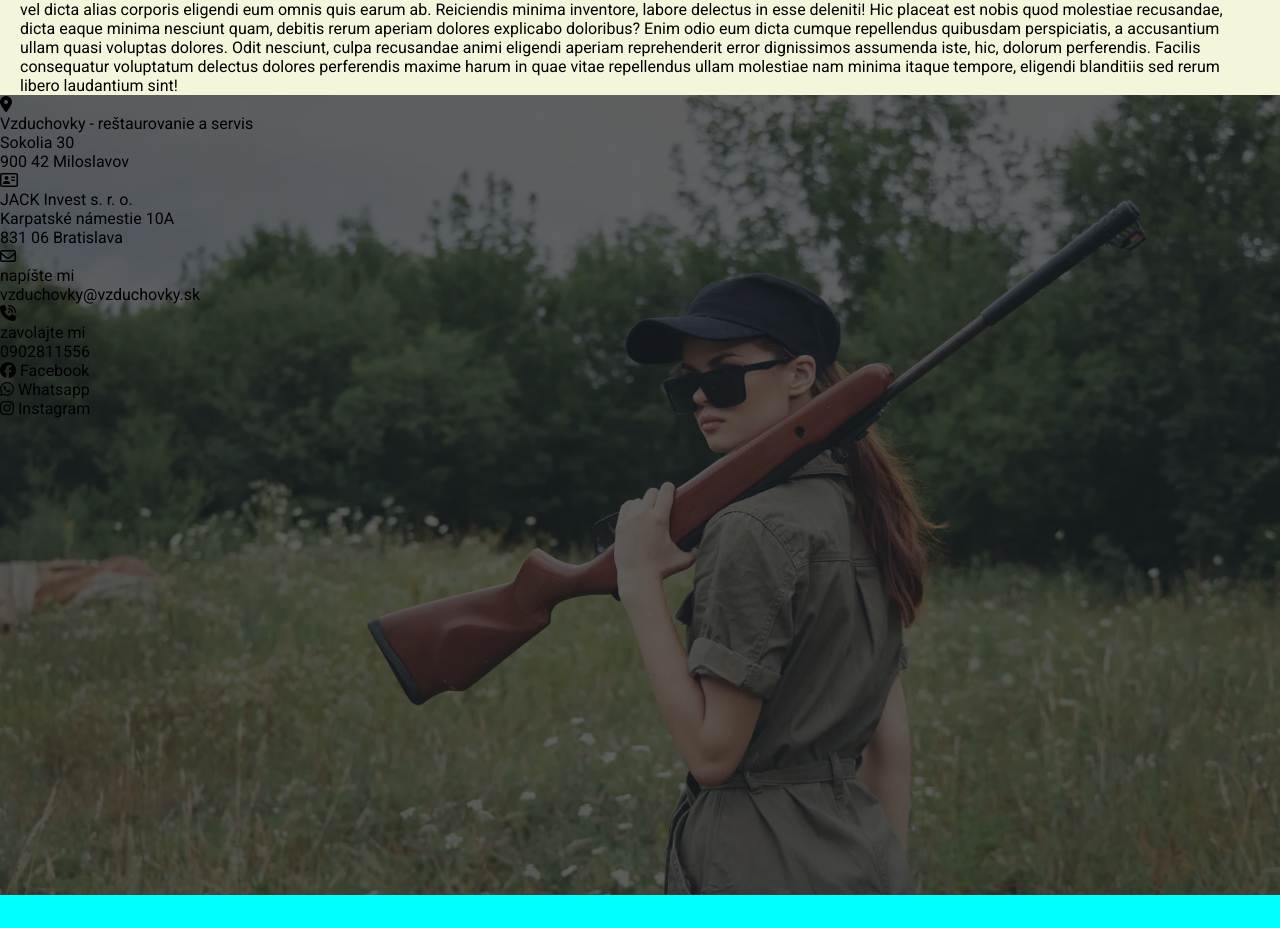
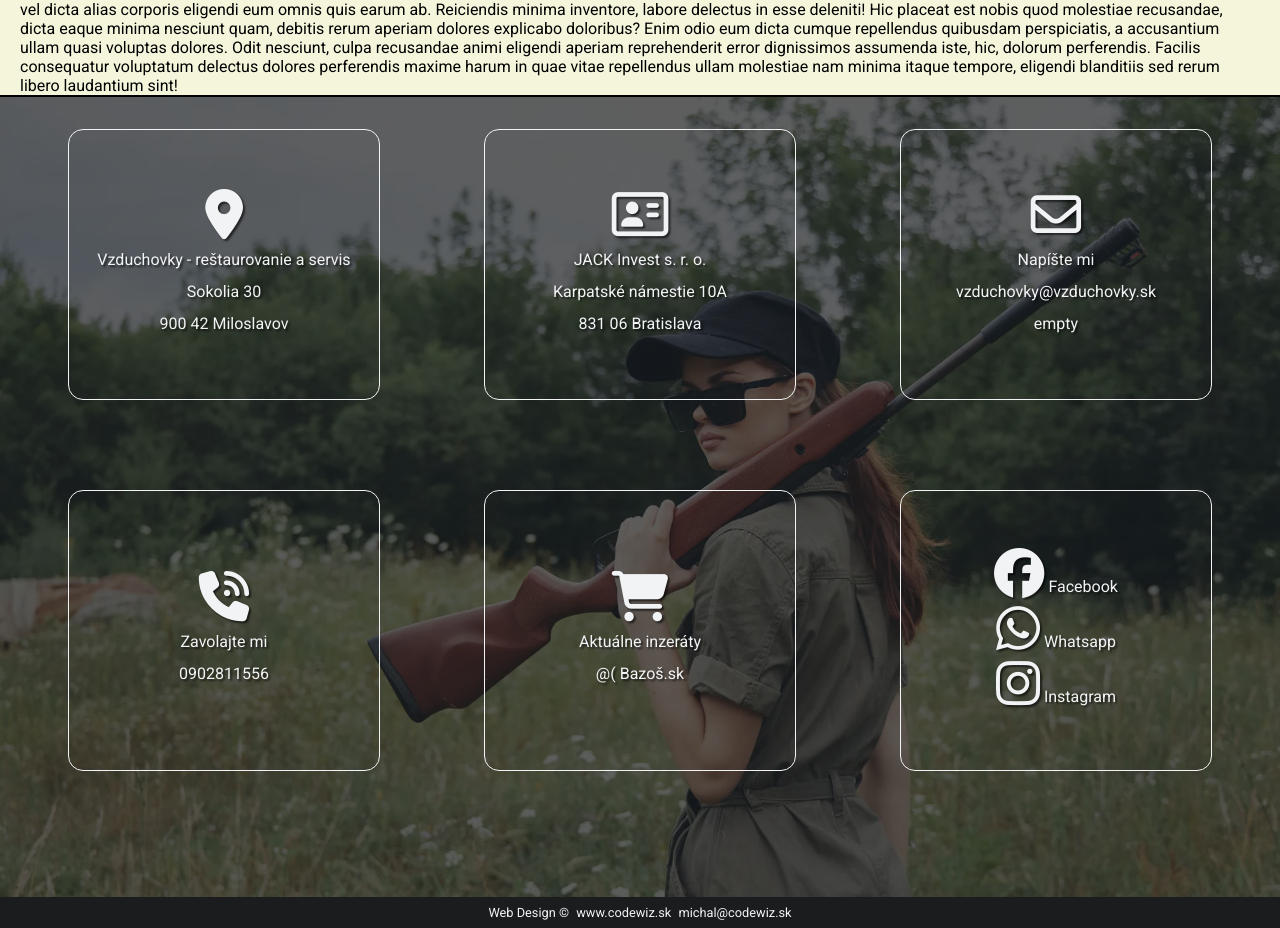
Before and after one commit to codewiz94/vzduchovky, a plain HTML site: page index.html in a window 1280 px wide. Shown: the part 1560-2488 px from the top of the page. Before the commit the page ends 2455 px from the top, so only its background shows below. Drawn offline with Linux system fonts and the light colour scheme.

Commit message:
spravil som footer a dal backdrop na header

```diff
--- a/index.html
+++ b/index.html
@@ -12,6 +12,7 @@
 </head>
 <body>
     <header>
+    <div class="header-filter">
         <nav class="top-nav">
             <ul class="top-menu">
                 <li><a href="">bla</a></li>
@@ -26,6 +27,7 @@
             <h2>reštaurovanie a servis</h2>
         </div>
         <img class="logo" src="./img/ost/logo-square.webp" alt="">
+    </div>
     </header>
     <main>
         <section>
@@ -36,45 +38,54 @@
     </main>
     <footer>
         <section>
-            <ul>
-                <li>
-                    <ul>
-                        <li><i class="fa-solid fa-location-dot"></i></li>
+            <ul class="bottom-menu">
+                <li class="bottom-menu-item">
+                    <ul class="item-list list-1">
+                        <li><i class="fa-solid fa-location-dot bm-icon"></i></li>
                         <li>Vzduchovky - reštaurovanie a servis</li>
                         <li>Sokolia 30</li>
                         <li>900 42 Miloslavov</li>
                     </ul>
                 </li>
-                <li>
-                    <ul>
-                        <li><i class="fa-regular fa-address-card"></i></li>
+                <li class="bottom-menu-item">
+                    <ul class="item-list list-2">
+                        <li><i class="fa-regular fa-address-card bm-icon"></i></li>
                         <li>JACK Invest s. r. o.</li>
                         <li>Karpatské námestie 10A</li>
                         <li>831 06 Bratislava</li>
                     </ul>
                 </li>
-                <li>
-                    <ul>
-                        <li><i class="fa-regular fa-envelope"></i></li>
-                        <li>napíšte mi</li>
+                <li class="bottom-menu-item">
+                    <ul class="item-list list-3">
+                        <li><i class="fa-regular fa-envelope bm-icon"></i></li>
+                        <li>Napíšte mi</li>
                         <li>vzduchovky@vzduchovky.sk</li>
+                        <li>empty</li>
                     </ul>
                 </li>
-                <li>
-                    <ul>
-                        <li><i class="fa-solid fa-phone-volume"></i></li>
-                        <li>zavolajte mi</li>
+                <li class="bottom-menu-item">
+                    <ul class="item-list list-4">
+                        <li><i class="fa-solid fa-phone-volume bm-icon"></i></li>
+                        <li>Zavolajte mi</li>
                         <li>0902811556</li>
                     </ul>
                 </li>
-                <li>
-                    <ul>
-                        <li><i class="fa-brands fa-facebook"></i> Facebook</li>
-                        <li><i class="fa-brands fa-whatsapp"></i> Whatsapp</li>
-                        <li><i class="fa-brands fa-instagram"></i> Instagram</li>
+                <li class="bottom-menu-item">
+                    <ul class="item-list list-5">
+                        <li><i class="fa-solid fa-cart-shopping bm-icon"></i></li>
+                        <li>Aktuálne inzeráty</li>
+                        <li>&#64;&#40; Bazoš.sk</li>
+                    </ul>
+                </li>
+                <li class="bottom-menu-item">
+                    <ul class="item-list list-6">
+                        <li><i class="fa-brands fa-facebook bm-icon"></i> Facebook</li>
+                        <li><i class="fa-brands fa-whatsapp bm-icon"></i> Whatsapp</li>
+                        <li><i class="fa-brands fa-instagram bm-icon"></i> Instagram</li>
                     </ul>
                 </li>
             </ul>
+            <div class="credits">Web Design © <a href="">www.codewiz.sk </a><a href="mailto:michal@codewiz.sk">michal@codewiz.sk</a></div>
         </section>
 
     </footer>
--- a/scss/_footer.scss
+++ b/scss/_footer.scss
@@ -2,6 +2,7 @@ footer {
     background: url(../img/footer/footer-bg-pc.webp) center no-repeat;
     background-size: cover;
     min-height: 100vh;
+    border-top: 2px solid;
 
     section {
         min-height: 100vh;
@@ -9,10 +10,73 @@ footer {
     }
 }
 
+.bottom-menu {
+    min-height: 100vh;
+    width: 100%;
+    padding: 2rem 1rem;
+    display: grid;
+    grid-template-columns: repeat(3, 1fr);
+    list-style: none;
+    font-size: $fs-md;
+    justify-items: center;
+    text-align: center;
+    color: $color-font-lt;
+    text-shadow: 2px 2px 2px rgba(0,0,0,0.6);
+}
+
+.bottom-menu-item {
+    width: 75%;
+    height: 75%;
+    border: 1px solid;
+    border-radius: 15px;
+    align-content: center;
+}
+
+.bm-icon {
+    font-size: $fs-xxl;
+}
+
+.bazos {
+    font-size: $fs-xl;
+    display: inline-block;
+}
+
+.item-list {
+    list-style: none;
+    line-height: 2;
+    padding: 0 0.5rem;
+}
+
+@media (max-width: 1300px) {
+    .bottom-menu {
+        font-size: $fs-base;
+    }
+}
+
 @media (max-width: 1050px) {
     footer {
         background: url(../img/footer/footer-bg-tb.webp) center no-repeat;
         background-size: cover;
+    }
+
+    .bottom-menu {
+        grid-template-columns: repeat(2, 1fr);
+    }
+}
+
+@media (max-width: 600px) {
+    .bottom-menu {
+        grid-template-columns: 1fr;
+        row-gap: 1rem;
+    }
+
+    .bottom-menu-item {
+        width: 100%;
+        height: 100%;
+    }
+
+    .item-list {
+        padding: 1rem 0.5rem;
     }
 }
 
@@ -22,3 +86,18 @@ footer {
         background-size: cover;
     }
 }
+
+// CREDITS
+
+.credits {
+    background-color: $color-neutral-dk;
+    color: $color-font-lt;
+    text-align: center;
+    font-size: $fs-sm;
+    padding: 0.5rem 0;
+
+    a {
+        color: $color-font-lt;
+        padding-left: 0.25rem;
+    }
+}
--- a/scss/_header.scss
+++ b/scss/_header.scss
@@ -3,6 +3,12 @@ header {
     background: url(../img/header/header-bg-pc.webp) no-repeat;
     background-size: cover;
     position: relative;
+    border-bottom: 2px solid;
+}
+
+.header-filter {
+    height: 100vh;
+    background-color: rgba(27, 28, 30, 0.6);
 }
 
 .top-nav {
@@ -47,7 +53,7 @@ header {
     h2 {
         text-shadow: 4px 4px 2px rgba(0,0,0,0.6);
         line-height: 1.5;
-        backdrop-filter: blur(10px);
+        //backdrop-filter: blur(10px);
         padding: 0 0.5rem;
         text-align: center;
     }
```
Also changed, not shown: css/main.css, 1 other file.
